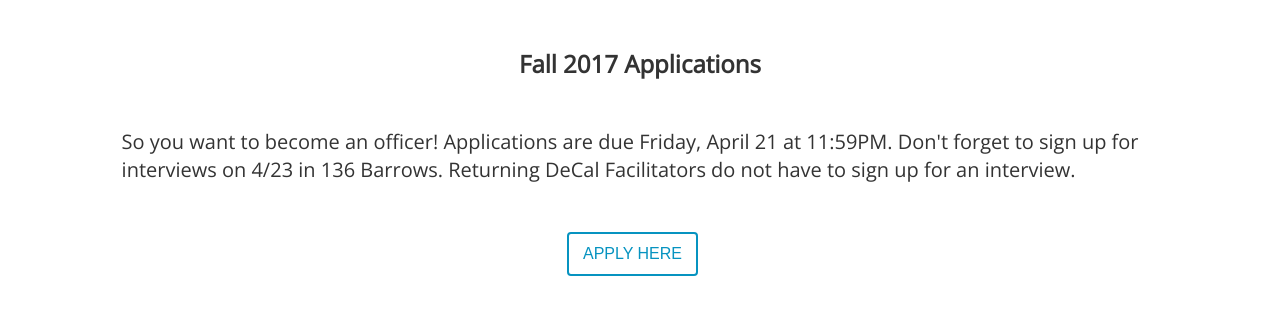
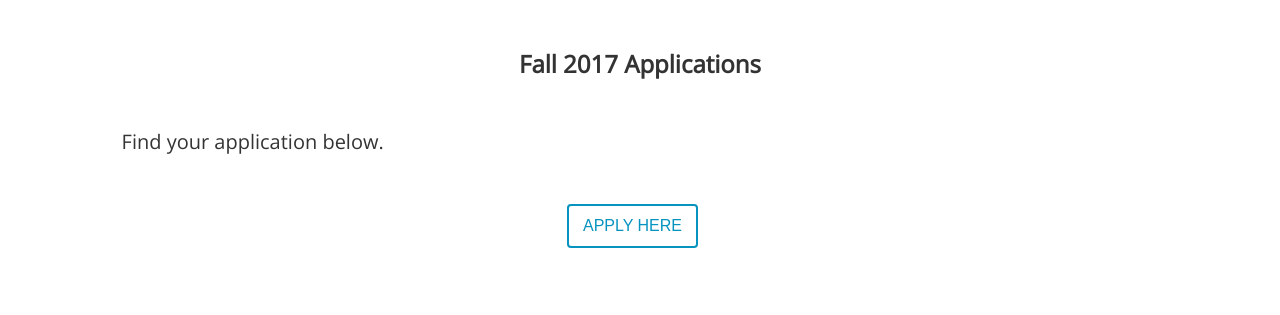
Before and after one commit to peterqiu1997/apply.innovativedesign.club, a website: page index.html in a window 1280 px wide. Shown: the part 433-748 px from the top of the page. Drawn offline with nearby package versions, Linux system fonts and the light colour scheme.

Commit message:
test change

```diff
--- a/index.html
+++ b/index.html
@@ -35,7 +35,7 @@
 		</h2>
 		<div class="intro">
 			<p>
-				So you want to become an officer!  Applications are due Friday, April 21 at 11:59PM.  Don't forget to sign up for interviews on 4/23 in 136 Barrows.  Returning DeCal Facilitators do not have to sign up for an interview.
+				Find your application below.
 			</p>
 		</div>
     <div class="button__wrapper">
```
